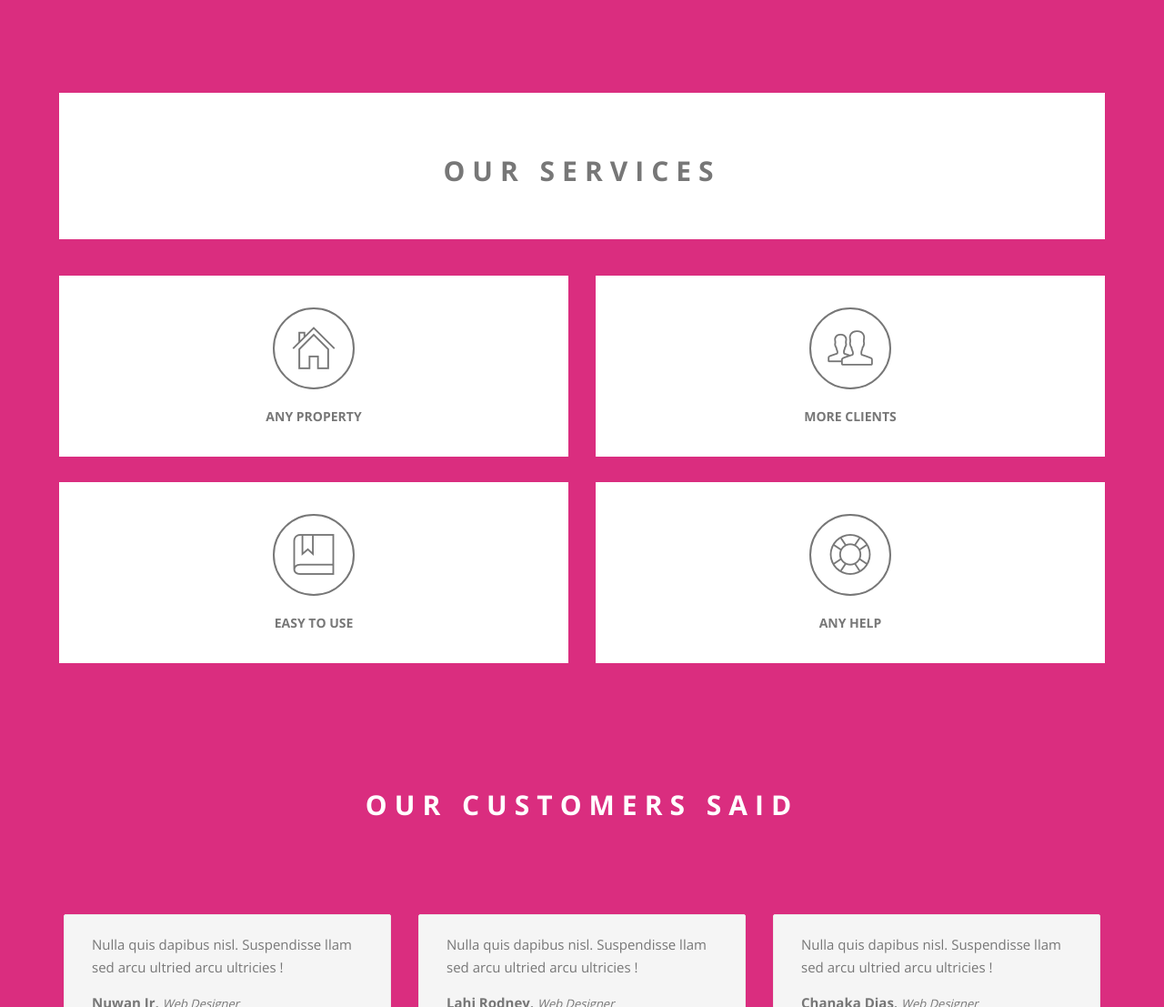
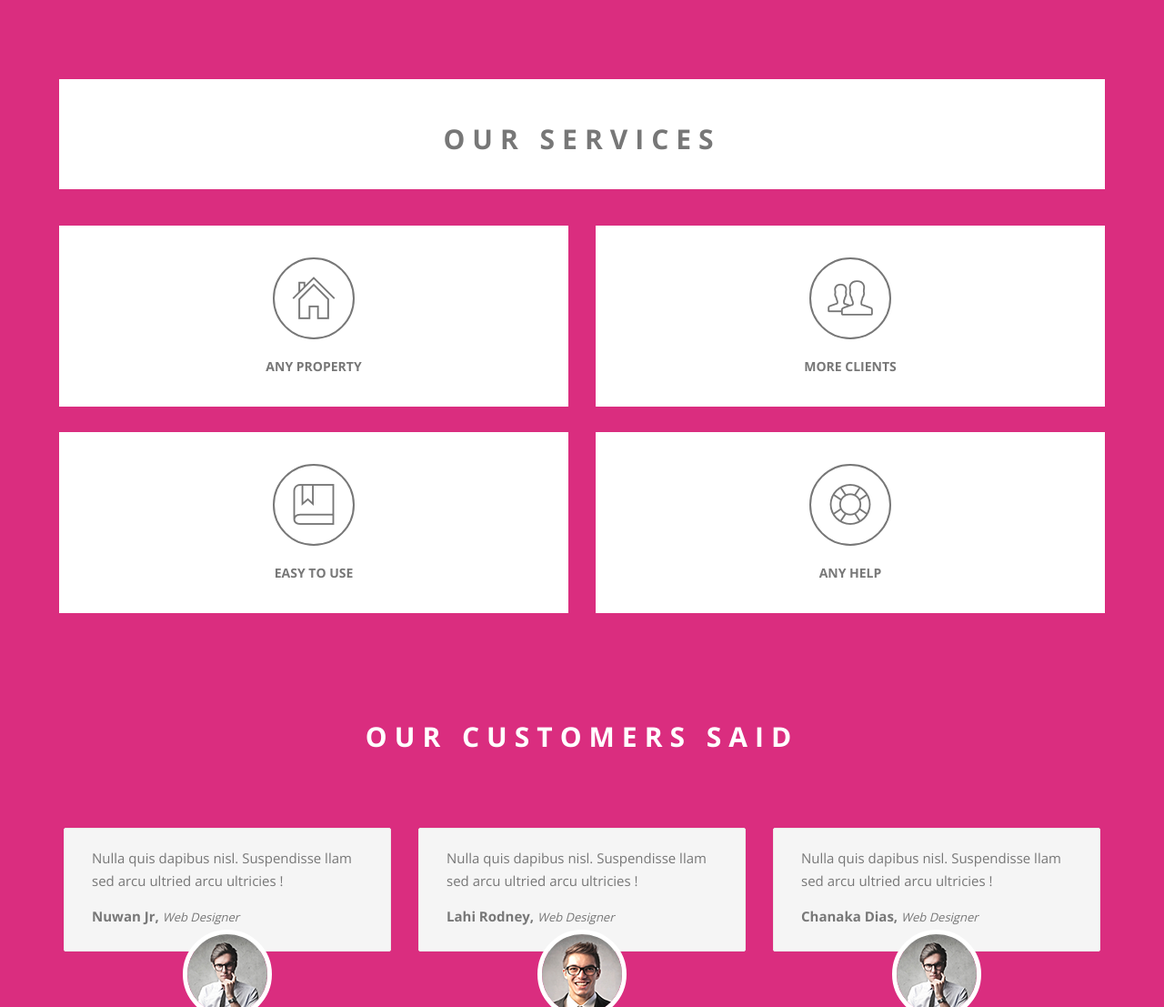
Before and after one commit to Chathura1990/heiyanthuduwage_Pro, a plain HTML site: page index.html in a window 1280 px wide. Shown: the part 1693-2800 px from the top of the page at 91% size. Drawn offline with nearby package versions, Linux system fonts and the light colour scheme; a web font is replaced by a local one.

Commit message:
update index and style.css

```diff
--- a/assets/css/style.css
+++ b/assets/css/style.css
@@ -1397,7 +1397,7 @@ h1{
     margin-bottom: 0
 }
 .page-title h2 {
-    margin: 39px 0px;
+    margin: 19px 0px;
     font-size: 30px;
     font-weight: 300;
     text-transform: uppercase;
--- a/index.html
+++ b/index.html
@@ -259,7 +259,7 @@
         <div class="row">
             <div class="col-md-12 Welcome-entry  col-sm-12">
                 <div class="wow fadeInLeft" data-wow-delay="0.3s" data-wow-offset="100">
-                    <div class="col-sm-12 text-center page-title" style="padding-top:30px; padding-bottom:20px; font-weight: bold; background-color: #FFFFFF ">
+                    <div class="col-sm-12 text-center page-title" style="padding-top:30px; padding-bottom:20px; font-weight: bold;     margin-top: 25px; background-color: #FFFFFF ">
                         <div style="margin: auto">
                             <h2>Our Services</h2>
                         </div>
```
